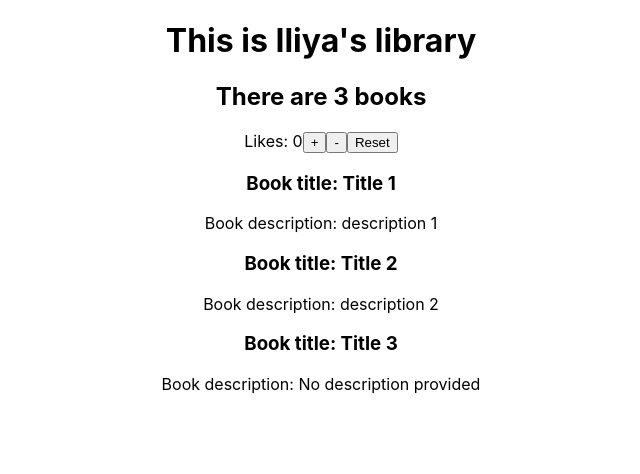
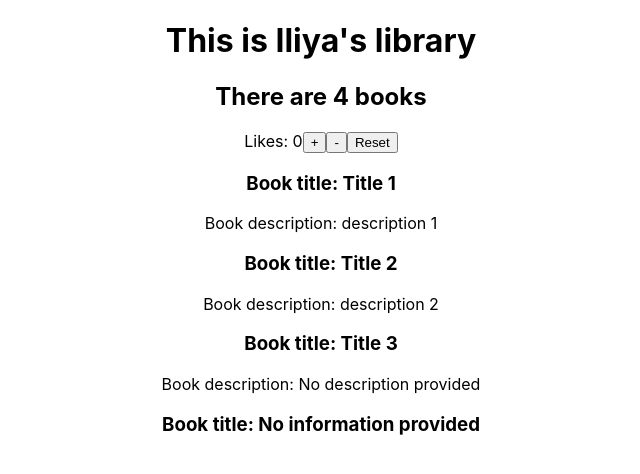
Before and after one commit to iltodbul/react_demo_exercises, a React (Create React App) app: page / in a window 1280 px wide. Shown: the top 474 px of the page, without its empty margins (319-959 px from the left). Built offline with nearby package versions, Linux system fonts and the light colour scheme.

Commit message:
conditional rendering

```diff
--- a/src/App.js
+++ b/src/App.js
@@ -6,12 +6,13 @@ import Main from './components/Main';
 import BookList from './components/BookList';
 import Likes from './components/Counter';
 
-const libraryOwner = 'Iliya'
+const libraryOwner = 'Iliya';
 
 const booksData = [
   { title: 'Title 1', description: 'description 1' },
   { title: 'Title 2', description: 'description 2' },
   { title: 'Title 3' },
+  { description: 'description 4' },
 ]; // For demo. This information can be fetched from database.
 
 function App() {
--- a/src/components/Book.js
+++ b/src/components/Book.js
@@ -1,4 +1,12 @@
 function Book(props) {
+  if (!props.title) {
+    return (
+      <article>
+        <h3>Book title: No information provided</h3>
+      </article>
+    );
+  }
+
   return (
     <article>
       <h3 onClick={props.clickHandler}>Book title: {props.title}</h3>
```
